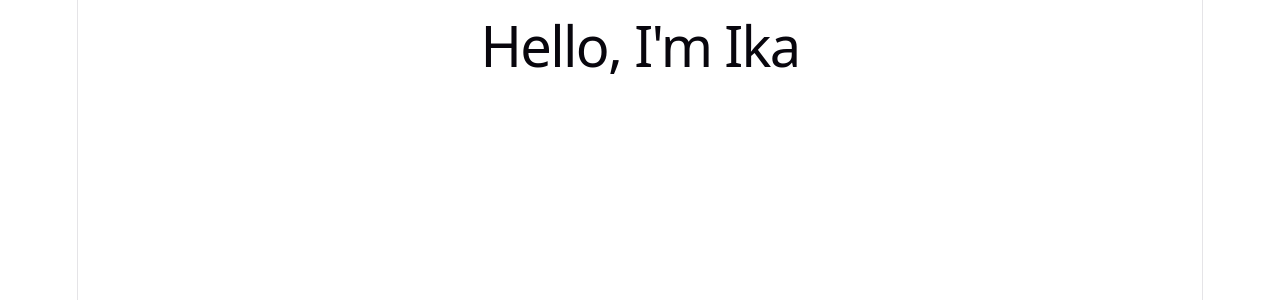
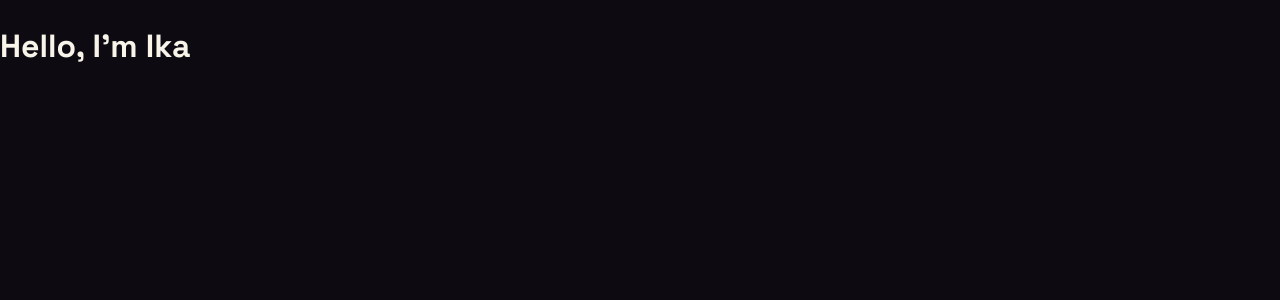
Before and after one commit to ikaossler/ikaossler-portfolio, a React (Vite) app: page / in a window 1280 px wide. Shown: the top 300 px of the page. Built offline with nearby package versions, Linux system fonts and the light colour scheme.

Commit message:
Add global style and Space Grotesk font

```diff
--- a/index.html
+++ b/index.html
@@ -4,7 +4,8 @@
     <meta charset="UTF-8" />
     <link rel="icon" type="image/svg+xml" href="/favicon.svg" />
     <meta name="viewport" content="width=device-width, initial-scale=1.0" />
-    <title>ikaossler-portfolio</title>
+    <title>Ika Ossler | Frontend Developer</title>
+    <link rel="stylesheet" href="https://fonts.googleapis.com/css2?family=Space+Grotesk:wght@400;500;700&display=swap" />
   </head>
   <body>
     <div id="root"></div>
--- a/src/index.css
+++ b/src/index.css
@@ -1,111 +1,19 @@
 :root {
-  --text: #6b6375;
-  --text-h: #08060d;
-  --bg: #fff;
-  --border: #e5e4e7;
-  --code-bg: #f4f3ec;
-  --accent: #aa3bff;
-  --accent-bg: rgba(170, 59, 255, 0.1);
-  --accent-border: rgba(170, 59, 255, 0.5);
-  --social-bg: rgba(244, 243, 236, 0.5);
-  --shadow:
-    rgba(0, 0, 0, 0.1) 0 10px 15px -3px, rgba(0, 0, 0, 0.05) 0 4px 6px -2px;
-
-  --sans: system-ui, 'Segoe UI', Roboto, sans-serif;
-  --heading: system-ui, 'Segoe UI', Roboto, sans-serif;
-  --mono: ui-monospace, Consolas, monospace;
-
-  font: 18px/145% var(--sans);
-  letter-spacing: 0.18px;
-  color-scheme: light dark;
-  color: var(--text);
-  background: var(--bg);
-  font-synthesis: none;
-  text-rendering: optimizeLegibility;
-  -webkit-font-smoothing: antialiased;
-  -moz-osx-font-smoothing: grayscale;
-
-  @media (max-width: 1024px) {
-    font-size: 16px;
-  }
+  --bg: #0d0a12;
+  --text: #f8f4e9;
+  --accent: #a855f7;
+  --magenta: #8a176e;
+  --error: #f43f5e;
 }
 
-@media (prefers-color-scheme: dark) {
-  :root {
-    --text: #9ca3af;
-    --text-h: #f3f4f6;
-    --bg: #16171d;
-    --border: #2e303a;
-    --code-bg: #1f2028;
-    --accent: #c084fc;
-    --accent-bg: rgba(192, 132, 252, 0.15);
-    --accent-border: rgba(192, 132, 252, 0.5);
-    --social-bg: rgba(47, 48, 58, 0.5);
-    --shadow:
-      rgba(0, 0, 0, 0.4) 0 10px 15px -3px, rgba(0, 0, 0, 0.25) 0 4px 6px -2px;
-  }
-
-  #social .button-icon {
-    filter: invert(1) brightness(2);
-  }
-}
-
-#root {
-  width: 1126px;
-  max-width: 100%;
-  margin: 0 auto;
-  text-align: center;
-  border-inline: 1px solid var(--border);
-  min-height: 100svh;
-  display: flex;
-  flex-direction: column;
+* {
   box-sizing: border-box;
 }
 
 body {
   margin: 0;
+  background: var(--bg);
+  color: var(--text);
+  font-family: 'Space Grotesk', sans-serif;
+  line-height: 1.6;
 }
-
-h1,
-h2 {
-  font-family: var(--heading);
-  font-weight: 500;
-  color: var(--text-h);
-}
-
-h1 {
-  font-size: 56px;
-  letter-spacing: -1.68px;
-  margin: 32px 0;
-  @media (max-width: 1024px) {
-    font-size: 36px;
-    margin: 20px 0;
-  }
-}
-h2 {
-  font-size: 24px;
-  line-height: 118%;
-  letter-spacing: -0.24px;
-  margin: 0 0 8px;
-  @media (max-width: 1024px) {
-    font-size: 20px;
-  }
-}
-p {
-  margin: 0;
-}
-
-code,
-.counter {
-  font-family: var(--mono);
-  display: inline-flex;
-  border-radius: 4px;
-  color: var(--text-h);
-}
-
-code {
-  font-size: 15px;
-  line-height: 135%;
-  padding: 4px 8px;
-  background: var(--code-bg);
-}
```
